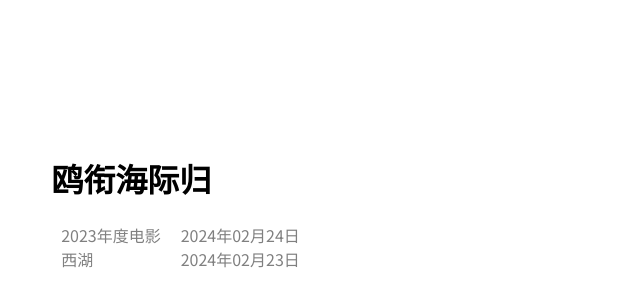
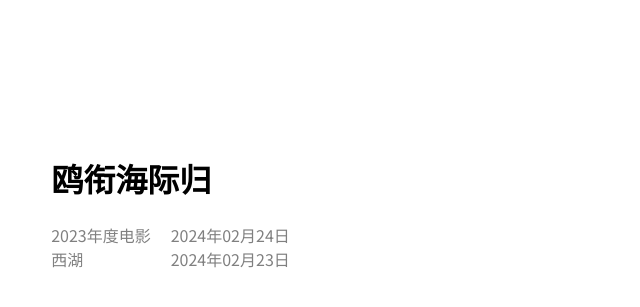
Before and after one commit to liushuaiiu/liushuaiiu.github.io, a Jekyll site: the page built from index.html, in a window 1280 px wide. Shown: the top 307 px of the page, without its empty margins (0-640 px from the left). Built offline with Jekyll 4.4.1, drawn with Linux system fonts in a browser that asks for light colours.

Commit message:
Update style.css

```diff
--- a/assets/css/style.css
+++ b/assets/css/style.css
@@ -56,7 +56,7 @@ p {
     align-items: center;
     width: 100%; /* 或者根据您的页面设计调整宽度 */
     margin: 0 auto; /* 这会使得容器居中显示 */
-    padding: 0 10px; /* 根据需要调整内边距 */
+    padding: 0 0px; /* 根据需要调整内边距 */
     box-sizing: border-box; /* 保证内边距不会影响容器的最终宽度 */
 }
 
```
